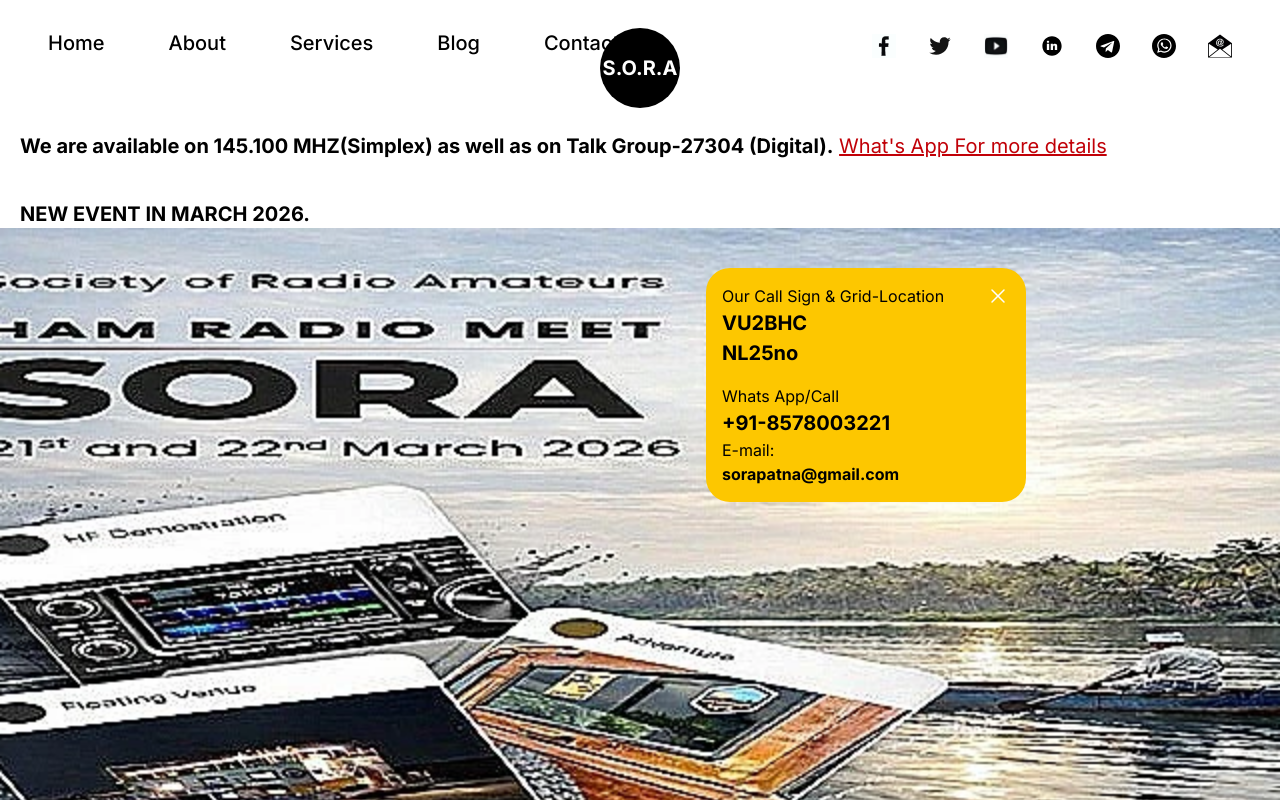
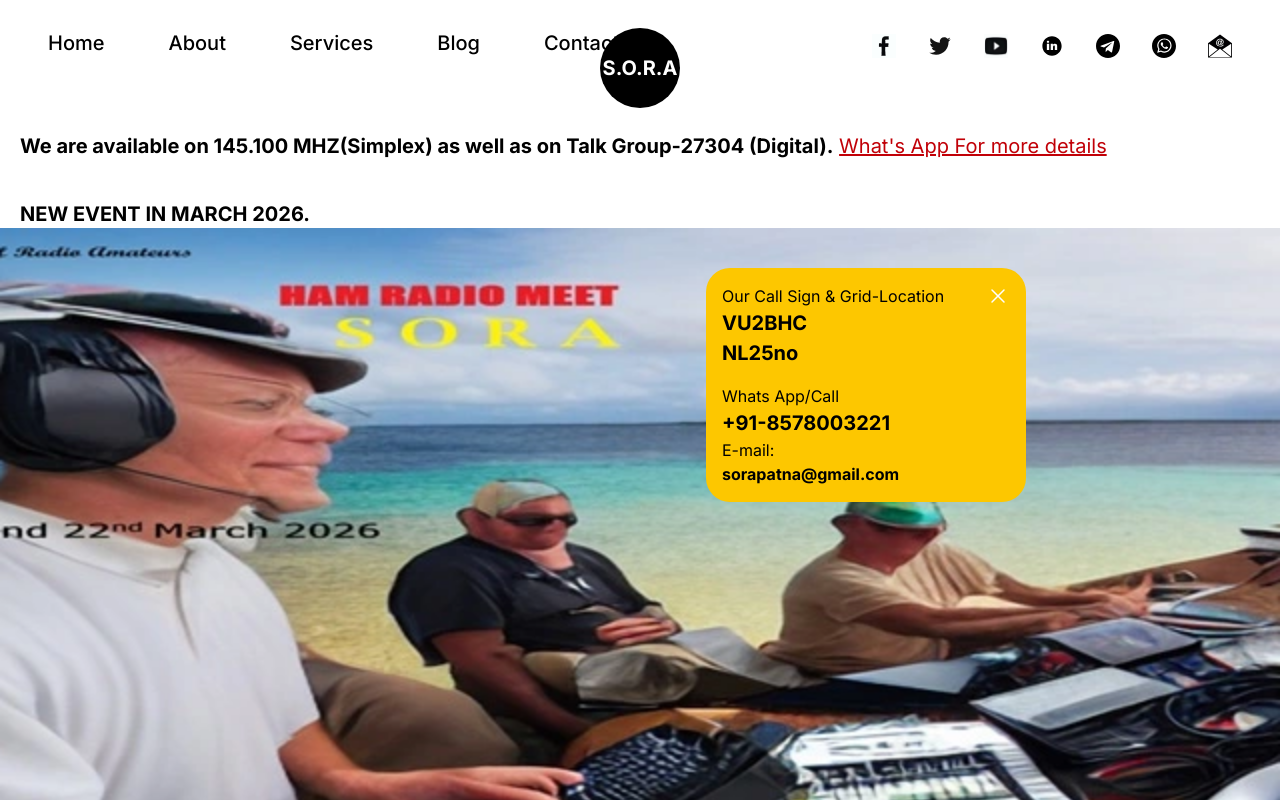
Before and after one commit to sorapatna/SORA-WEBSITE, a Next.js app: page / in a window 1280 px wide. Shown: the top 800 px of the page. Built offline with nearby package versions, Linux system fonts and the light colour scheme.

Commit message:
Update Hero.tsx

```diff
--- a/components/Hero.tsx
+++ b/components/Hero.tsx
@@ -6,7 +6,7 @@ const Hero = () => {
       {/* Background Image */}
       <div className="absolute inset-0">
         <Image
-          src="/images/EVENT.webp"
+          src="/images/EVENT-1.webp"
           alt="yoga"
           fill
           priority
```
